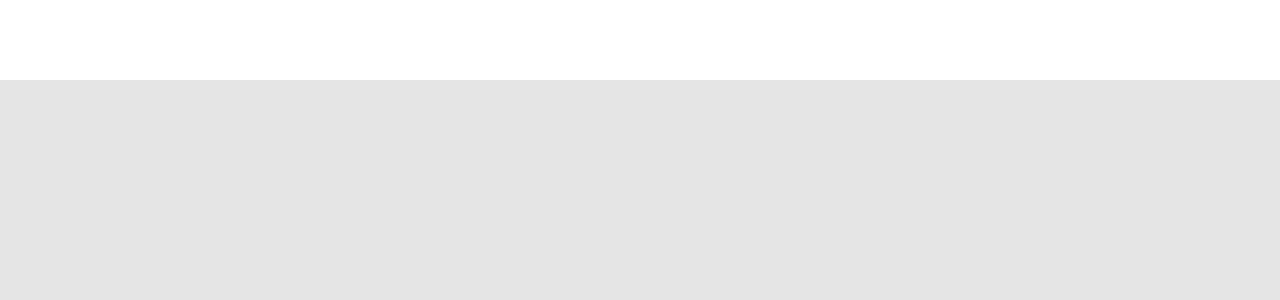
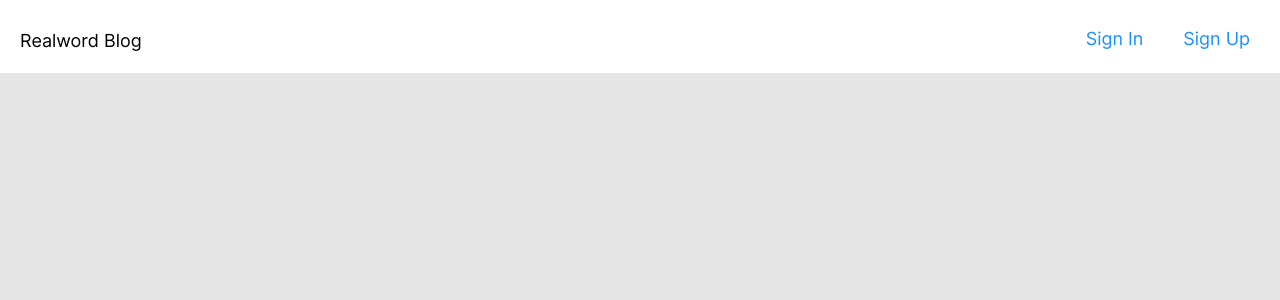
Before and after one commit to polinayermolenko/realworldBlog, a React (Create React App) app: page /sign-in in a window 1280 px wide. Shown: the top 300 px of the page. Built offline with nearby package versions, Linux system fonts and the light colour scheme.

Commit message:
Add Header

```diff
--- a/src/components/App/App.jsx
+++ b/src/components/App/App.jsx
@@ -2,14 +2,14 @@ import React from 'react';
 import { BrowserRouter as Router, Route } from 'react-router-dom';
 import ArticlesListContainer from '../../containers/ArticlesListContainer/ArticlesListContainer';
 import ArticlePage from '../../containers/ArticlePage/ArticlePage';
-
+import Header from '../Header/Header';
 import classes from './App.module.scss';
 import 'antd/dist/antd.css';
 
 const App = () => (
   <Router>
     <div className={classes.App}>
-      <header className={classes.Header} />
+      <Header />
       <main className={classes.Main}>
         <Route path="/" component={ArticlesListContainer} exact />
         <Route path="/articles" component={ArticlesListContainer} exact />
--- a/src/components/App/App.module.scss
+++ b/src/components/App/App.module.scss
@@ -6,11 +6,6 @@
   background-color: #e5e5e5;
 }
 
-.Header {
-  height: 80px;
-  background-color: #ffffff;
-}
-
 .Main {
   width: 960px;
   margin: 0 auto;
--- a/src/components/Article/Article.module.scss
+++ b/src/components/Article/Article.module.scss
@@ -54,6 +54,15 @@
   color: #1890ff;
 }
 
+.Article__Link:hover {
+  opacity: 0.7;
+}
+
+.Article__Link:active,
+.Article__Link:focus {
+  color: #52C41A;
+}
+
 .Article__Avatar {
   width: 46px;
   height: 46px;
--- /dev/null
+++ b/src/components/Header/Header.jsx
@@ -0,0 +1,21 @@
+import React from 'react';
+import { Link } from 'react-router-dom';
+import classes from './Header.module.scss';
+
+const Header = () => (
+  <header className={classes.Header}>
+    <h1 className={classes.Header__Title}>
+      <Link className={classes.Header__TitleLink} to="/">
+        Realword Blog
+      </Link>
+    </h1>
+    <Link className={classes.Header__SignIn} to="/sign-in">
+      Sign In
+    </Link>
+    <Link className={classes.Header__SignUp} to="/sign-up">
+      Sign Up
+    </Link>
+  </header>
+);
+
+export default Header;
--- /dev/null
+++ b/src/components/Header/Header.module.scss
@@ -0,0 +1,42 @@
+.Header {
+  display: flex;
+  justify-content: space-between;
+  padding: 20px 20px 15px;
+  font-size: 18px;
+  line-height: 28px;
+  background-color: #FFFFFF;
+}
+
+.Header__Title {
+  margin: 0;
+  padding: 0;
+}
+
+.Header__TitleLink {
+  padding-top: 5px;
+  font-size: 18px;
+  line-height: 28px;
+  color: #000000;
+}
+
+.Header__SignIn {
+  margin-left: auto;
+  margin-right: 20px;
+}
+
+.Header__SignIn,
+.Header__SignUp {
+  padding: 5px 10px;
+}
+
+.Header__SignIn:active,
+.Header__SignUp:active {
+  color: #52C41A;
+  border: 1px solid #52C41A;
+  border-radius: 5px;
+}
+
+.Header__SignIn:hover,
+.Header__SignUp:hover {
+  color: #52C41A;
+}
--- a/src/containers/ArticlePage/ArticlePage.module.scss
+++ b/src/containers/ArticlePage/ArticlePage.module.scss
@@ -1,4 +1,4 @@
 div.Spin {
-    margin-left: 380px;
-    font-size: 35px;
-  }
+  margin-left: 380px;
+  font-size: 35px;
+}
```
Also changed, not shown: 1 other file (tests, documents, lock files or other folders).
